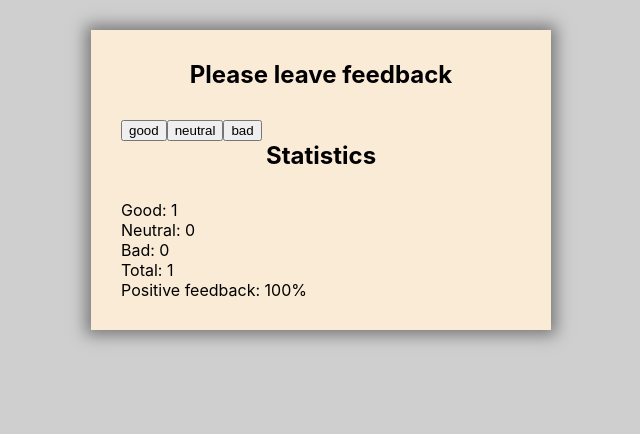
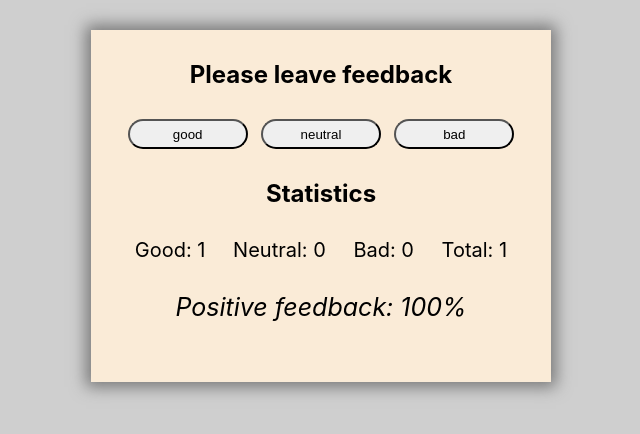
Before and after one commit to IvashkaVIP/goit-react-hw-04-feedback, a React (Create React App) app: page / in a window 1280 px wide. Both pictures are taken after a click on the button "good". Shown: the top 434 px of the page, without its empty margins (319-959 px from the left). Built offline with nearby package versions, Linux system fonts and the light colour scheme.

Commit message:
add css 3

```diff
--- a/src/components/FeedbackOptions/FeedbackOptions.jsx
+++ b/src/components/FeedbackOptions/FeedbackOptions.jsx
@@ -1,9 +1,11 @@
 import PropTypes from 'prop-types';
+import css from './FeedbackOptions.module.css'
 
 export const FeedbackOptions = ({ options, onLeaveFeedBack }) => (
-  <div className="btn-wrap">
+  <div className={css['btn-wrap']}>
     {Object.keys(options).map(option => (
       <button
+        className={css.btn}
         type="button"
         key={option}
         onClick={evt => onLeaveFeedBack(evt, option)}
--- /dev/null
+++ b/src/components/FeedbackOptions/FeedbackOptions.module.css
@@ -0,0 +1,11 @@
+.btn-wrap {
+    display: flex;
+    justify-content: space-around;
+    margin-bottom: 30px;
+}
+
+.btn {
+    width: 120px;
+    height: 30px;
+    border-radius: 30px;
+}
--- a/src/components/Notification/Notification.jsx
+++ b/src/components/Notification/Notification.jsx
@@ -1,6 +1,9 @@
 import PropTypes from 'prop-types';
+import css from './Notification.module.css'
 
-export const Notification = ({ message }) => <p>{message}</p>;
+export const Notification = ({ message }) => (
+  <p className={css.notification}>{message}</p>
+);
 
 Notification.propTypes = {
   message: PropTypes.string.isRequired,
--- /dev/null
+++ b/src/components/Notification/Notification.module.css
@@ -0,0 +1,6 @@
+.notification {
+    font-style: italic;
+    font-size: 20px;
+    text-align: center;
+
+}
--- a/src/components/Statistics/Statistics.jsx
+++ b/src/components/Statistics/Statistics.jsx
@@ -1,4 +1,5 @@
 import PropTypes from 'prop-types';
+import css from './Statistics.module.css';
 
 export const Statistics = ({
   good,
@@ -8,11 +9,14 @@ export const Statistics = ({
   positivePercentage,
 }) => (
   <>
-    <p>Good: {good}</p>
-    <p>Neutral: {neutral}</p>
-    <p>Bad: {bad}</p>
-    <p>Total: {total}</p>
-    <p>Positive feedback: {positivePercentage}</p>
+    <div className={css.evaluation}>
+      <p>Good: {good}</p>
+      <p>Neutral: {neutral}</p>
+      <p>Bad: {bad}</p>
+      <p>Total: {total}</p>
+    </div>
+
+    <p className={css.perc}>Positive feedback: {positivePercentage}</p>
   </>
 );
 
--- /dev/null
+++ b/src/components/Statistics/Statistics.module.css
@@ -0,0 +1,12 @@
+.evaluation {
+    display: flex;
+    justify-content: space-around;
+    font-size: 20px;
+    margin-bottom: 30px;
+}
+.perc {
+    text-align: center;
+    font-style: italic;
+    font-size: 25px;
+    margin-bottom: 30px;
+}
```
